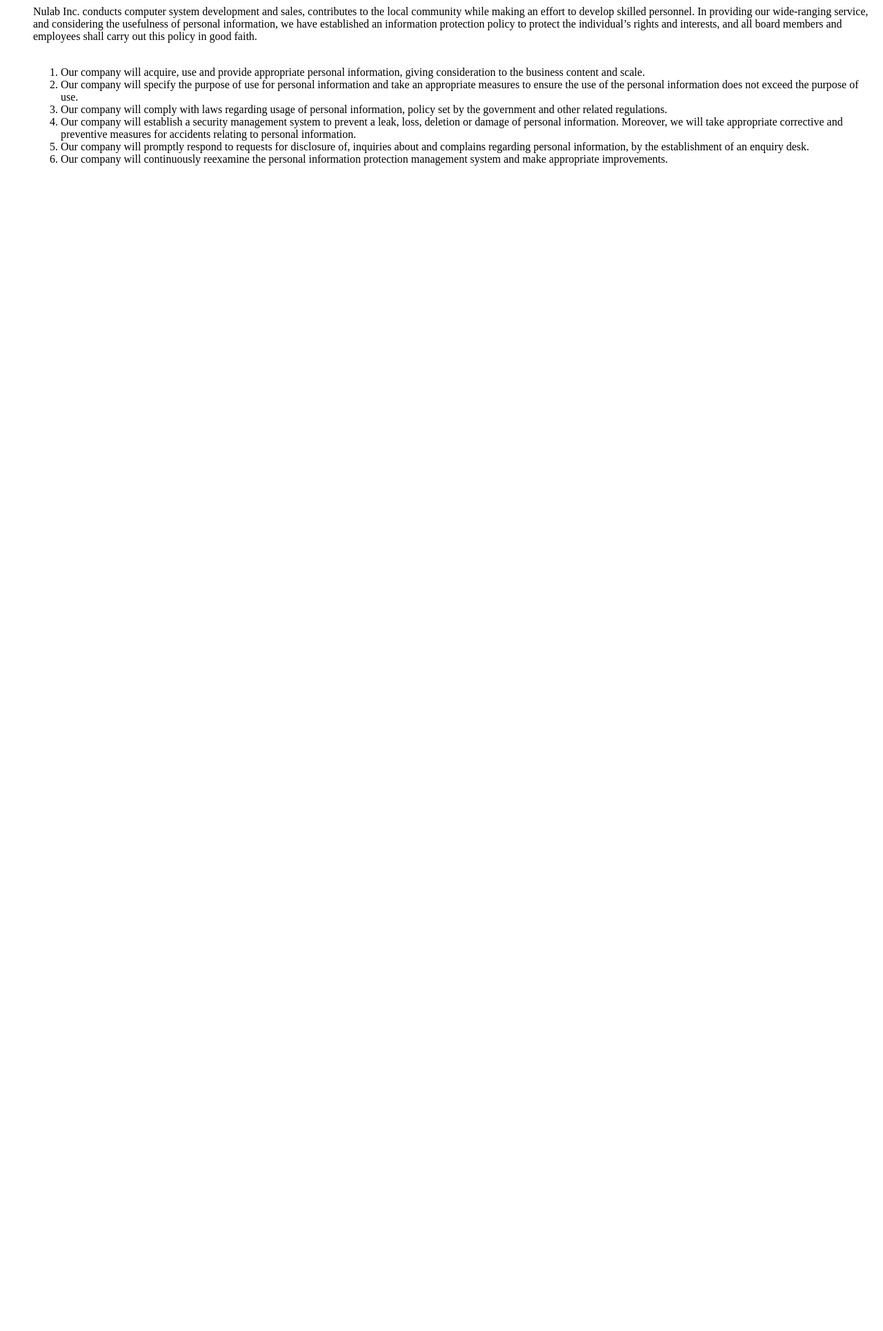
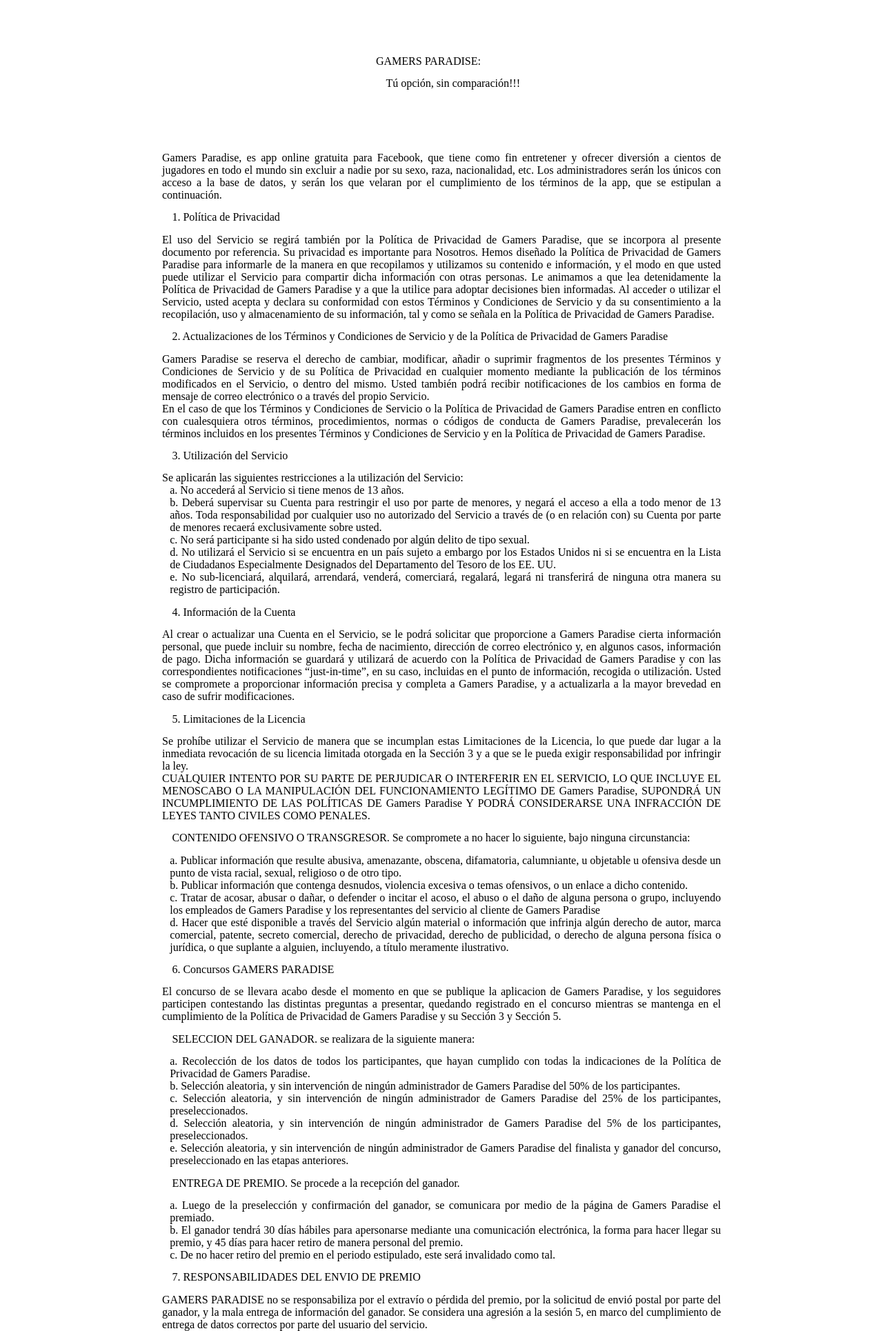
Before and after one commit to JuanGaVS/gamers_paradise, a PHP site: page /tos.html in a window 1280 px wide. Shown: the whole page at 69% size. Before the commit the page ends 240 px from the top, so only its background shows below. Run offline with PHP 8.4, Linux system fonts and the light colour scheme.

Commit message:
tos updated

```diff
--- /dev/null
+++ b/css/tos.css
@@ -0,0 +1,23 @@
+
+
+/* Reset CSS */
+/* CSS Document */
+/* Reset */
+body,div,dl,dt,dd,ul,ol,li,h1,h2,h3,h4,h5,h6,pre,code,form,fieldset,legend,input,button,textarea,p,blockquote,th,td{margin:0;padding:0;}table{border-collapse:collapse;border-spacing:0;}fieldset,img{border:0;}address,caption,cite,code,dfn,em,strong,th,var,optgroup{font-style:inherit;font-weight:inherit;}del,ins{text-decoration:none;}li{list-style:none;}caption,th{text-align:left;}h1,h2,h3,h4,h5,h6{font-size:100%;font-weight:normal;}q:before,q:after{content:'';}abbr,acronym{border:0;font-variant:normal;}sup{vertical-align:baseline;}sub{vertical-align:baseline;}legend{color:#000;}input,button,textarea,select,optgroup,option{font-family:inherit;font-size:inherit;font-style:inherit;font-weight:inherit;}input,button,textarea,select{font-size:100%;}
+
+#wrapper{
+	margin: auto;
+	width: 810px;
+	height: 900px;
+}
+#titulo{
+	width: 405px;
+	height: 50px;
+	display: block;
+	float: right;
+	padding: 80px 95px 80px 0;
+}
+li{margin-left: .7em;}
+
+.descripcion{text-align: justify; float: left; padding: 10px 0 0 0; }
+.subtitle{margin: .9em;}
--- a/encuesta.php
+++ b/encuesta.php
@@ -64,9 +64,9 @@ $questions = $quuestionDAL->getQuestions();
   </div>
 
   <div id="footer">
-                <h2 id="footer-title"><a class="fancybox iframe" rel="group" href="privacy.html">PRIVACIDAD</a> | <a class="fancybox iframe" rel="group" href="tos.html">REGLAS</a></h2>
+                <h2 id="footer-title"><a class="fancybox iframe" rel="group" href="tos.html">REGLAS</a></h2>
                 <p class="information">Al utilizar esta aplicación aceptas las reglas de la misma. Recuerda que no hay un premio real.</p>
-        </div>
+    	</div>
 
     </div>
 
--- a/exitos.php
+++ b/exitos.php
@@ -28,10 +28,10 @@
 
     <a id="contenedor-boton-exitos" href="https://www.facebook.com/pages/Gamers-Paradise/297090210428630" target="_top">IR A LA PÁGINA</a>
 
-    <div id="footer">
-                <h2 id="footer-title"><a class="fancybox iframe" rel="group" href="privacy.html">PRIVACIDAD</a> | <a class="fancybox iframe" rel="group" href="tos.html">REGLAS</a></h2>
+   <div id="footer">
+                <h2 id="footer-title"><a class="fancybox iframe" rel="group" href="tos.html">REGLAS</a></h2>
                 <p class="information">Al utilizar esta aplicación aceptas las reglas de la misma. Recuerda que no hay un premio real.</p>
-        </div>
+    	</div>
 
 </div>
 
--- a/instrucciones.php
+++ b/instrucciones.php
@@ -43,7 +43,7 @@
     <a id="contenedor-boton-intro" onclick="login();return false;">INICIAR</a>
 
     	<div id="footer">
-                <h2 id="footer-title"><a class="fancybox iframe" rel="group" href="privacy.html">PRIVACIDAD</a> | <a class="fancybox iframe" rel="group" href="tos.html">REGLAS</a></h2>
+                <h2 id="footer-title"><a class="fancybox iframe" rel="group" href="tos.html">REGLAS</a></h2>
                 <p class="information">Al utilizar esta aplicación aceptas las reglas de la misma. Recuerda que no hay un premio real.</p>
     	</div>
 </div>
--- a/juego.php
+++ b/juego.php
@@ -56,9 +56,9 @@ $pictures = $game->getPictures();
   </div>
 
     <div id="footer">
-                <h2 id="footer-title"><a class="fancybox iframe" rel="group" href="privacy.html">PRIVACIDAD</a> | <a class="fancybox iframe" rel="group" href="tos.html">REGLAS</a></h2>
+                <h2 id="footer-title"><a class="fancybox iframe" rel="group" href="tos.html">REGLAS</a></h2>
                 <p class="information">Al utilizar esta aplicación aceptas las reglas de la misma. Recuerda que no hay un premio real.</p>
-    </div>
+    	</div>
   </div>
 </div>
 <script src="js/jquery-1.9.1.min.js" type="text/javascript"></script>
--- a/prelike.php
+++ b/prelike.php
@@ -21,9 +21,9 @@
             <p class="paragraphs">Participa llenando las preguntas de nuestra encuesta. Tú y tus amigos podrían ser quienes estén en el sofá la próxima vez. No dejes pasar esta oportunidad.</p>
         </div>
         <div id="footer">
-                <h2 id="footer-title"><a class="fancybox iframe" rel="group" href="privacy.html">PRIVACIDAD</a> | <a class="fancybox iframe" rel="group" href="tos.html">REGLAS</a></h2>
+                <h2 id="footer-title"><a class="fancybox iframe" rel="group" href="tos.html">REGLAS</a></h2>
                 <p class="information">Al utilizar esta aplicación aceptas las reglas de la misma. Recuerda que no hay un premio real.</p>
-        </div>
+    	</div>
 
     </div>
 
--- a/tos.html
+++ b/tos.html
@@ -1,23 +1,127 @@
-<!DOCTYPE html PUBLIC "-//W3C//DTD XHTML 1.0 Transitional//EN" "http://www.w3.org/TR/xhtml1/DTD/xhtml1-transitional.dtd">
-<html xmlns="http://www.w3.org/1999/xhtml">
+<!DOCTYPE html>
+
+<html>
 <head>
-<meta http-equiv="Content-Type" content="text/html; charset=utf-8" />
-<title>Terms of Service</title>
+    <title>Terminos de Uso</title>
+    <meta http-equiv="Content-Type" content="text/html; charset=utf-8" />
+    <link rel="stylesheet" type="text/css" media="screen" href="css/tos.css" />
+
 </head>
+<body>
+    <div id= "wrapper" >
 
-<body>
-<dd>
-									Nulab Inc. conducts computer system development and sales, contributes to the local community while making an effort to develop skilled personnel.
-									In providing our wide-ranging service, and considering the usefulness of personal information, we have established an information protection policy to protect the individual’s rights and interests, and all board members and employees shall carry out this policy in good faith.
-									<br><br>
-									<ol>
-										<li>Our company will acquire, use and provide appropriate personal information, giving consideration to the business content and scale.</li>
-										<li>Our company will specify the purpose of use for personal information and take an appropriate measures to ensure the use of the personal information does not exceed the purpose of use.</li>
-										<li>Our company will comply with laws regarding usage of personal information, policy set by the government and other related regulations.</li>
-										<li>Our company will establish a security management system to prevent a leak, loss, deletion or damage of personal information. Moreover, we will take appropriate corrective and preventive measures for accidents relating to personal information.</li>
-										<li>Our company will promptly respond to requests for disclosure of, inquiries about and complains regarding personal information, by the establishment of an enquiry desk.</li>
-										<li>Our company will continuously reexamine the personal information protection management system and make appropriate improvements.</li>
-									</ol>
-								</dd>
+<div id="titulo">
+<h1>GAMERS PARADISE:  </h1>
+<h2 class="subtitle">Tú opción, sin comparación!!!</h2>
+  </div>
+
+<div class="descripcion">
+<p>Gamers Paradise, es app online gratuita para Facebook, que tiene como fin entretener y ofrecer diversión a
+cientos de jugadores en todo el mundo sin excluir a nadie por su sexo, raza, nacionalidad, etc. Los administradores serán los únicos con acceso a la base de datos, y serán los que velaran por el cumplimiento de los términos de la app,
+que se estipulan a continuación.
+</p>
+
+
+
+<h1 class="subtitle">1. Política de Privacidad</h1>
+<p>
+El uso del Servicio se regirá también por la Política de Privacidad de Gamers Paradise, que se incorpora al presente documento
+por referencia. Su privacidad es importante para Nosotros. Hemos diseñado la Política de Privacidad de Gamers Paradise para
+informarle de la manera en que recopilamos y utilizamos su contenido e información, y el modo en que usted puede utilizar el Servicio
+para compartir dicha información con otras personas. Le animamos a que lea detenidamente la Política de Privacidad de Gamers Paradise y
+a que la utilice para adoptar decisiones bien informadas.
+Al acceder o utilizar el Servicio, usted acepta y declara su conformidad con estos Términos y Condiciones de Servicio y da su consentimiento
+a la recopilación, uso y almacenamiento de su información, tal y como se señala en la Política de Privacidad de Gamers Paradise.
+</p>
+
+<h1 class="subtitle">2. Actualizaciones de los Términos y Condiciones de Servicio y de la Política de Privacidad de Gamers Paradise</h1>
+<p>
+Gamers Paradise se reserva el derecho de cambiar, modificar, añadir o suprimir fragmentos de los presentes Términos y Condiciones de Servicio
+ y de su Política de Privacidad en cualquier momento mediante la publicación de los términos modificados en el Servicio, o dentro del mismo.
+Usted también podrá recibir notificaciones de los cambios en forma de mensaje de correo electrónico o a través del propio Servicio.
+</p>
+<p>
+  En el caso de que los Términos y Condiciones de Servicio o la Política de Privacidad de Gamers Paradise entren en conflicto con cualesquiera otros términos,
+procedimientos, normas o códigos de conducta de Gamers Paradise, prevalecerán los términos incluidos en los presentes Términos y Condiciones de Servicio y
+en la Política de Privacidad de Gamers Paradise.
+</p>
+
+
+
+<h1 class="subtitle">3. Utilización del Servicio</h1>
+<p>Se aplicarán las siguientes restricciones a la utilización del Servicio: </p>
+<p>
+  <ul>
+    <li>a. No accederá al Servicio si tiene menos de 13 años.</li>
+    <li>b. Deberá supervisar su Cuenta para restringir el uso por parte de menores, y negará el acceso a ella a todo menor de 13 años.
+	 Toda responsabilidad por cualquier uso no autorizado del Servicio a través de (o en relación con) su Cuenta por parte de menores
+	 recaerá exclusivamente sobre usted. </li>
+    <li>c. No será participante si ha sido usted condenado por algún delito de tipo sexual.</li>
+    <li>d. No utilizará el Servicio si se encuentra en un país sujeto a embargo por los Estados Unidos ni si se encuentra en la Lista de Ciudadanos
+	 Especialmente Designados del Departamento del Tesoro de los EE. UU.	</li>
+    <li>e. No sub-licenciará, alquilará, arrendará, venderá, comerciará, regalará, legará ni transferirá de ninguna otra manera su registro de participación.</li>
+  </ul>
+</p>
+
+<h1 class="subtitle">4. Información de la Cuenta</h1>
+<p>Al crear o actualizar una Cuenta en el Servicio, se le podrá solicitar que proporcione a Gamers Paradise cierta información personal,
+que puede incluir su nombre, fecha de nacimiento, dirección de correo electrónico y, en algunos casos, información de pago.
+Dicha información se guardará y utilizará de acuerdo con la Política de Privacidad de Gamers Paradise y con las correspondientes notificaciones
+ “just-in-time”, en su caso, incluidas en el punto de información, recogida o utilización. Usted se compromete a proporcionar información precisa y
+completa a Gamers Paradise, y a actualizarla a la mayor brevedad en caso de sufrir modificaciones.
+</p>
+
+
+<h1 class="subtitle">5. Limitaciones de la Licencia</h1>
+<p >Se prohíbe utilizar el Servicio de manera que se incumplan estas Limitaciones de la Licencia, lo que puede dar lugar a la inmediata revocación de su licencia limitada
+ otorgada en la Sección 3 y a que se le pueda exigir responsabilidad por infringir la ley.
+</p><p>
+CUALQUIER INTENTO POR SU PARTE DE PERJUDICAR O INTERFERIR EN EL SERVICIO, LO QUE INCLUYE EL MENOSCABO O LA MANIPULACIÓN DEL FUNCIONAMIENTO LEGÍTIMO DE Gamers Paradise, SUPONDRÁ UN INCUMPLIMIENTO DE LAS POLÍTICAS DE Gamers Paradise Y PODRÁ
+CONSIDERARSE UNA INFRACCIÓN DE LEYES TANTO CIVILES COMO PENALES.
+</p>
+<h3 class="subtitle">CONTENIDO OFENSIVO O TRANSGRESOR. Se compromete a no hacer lo siguiente, bajo ninguna circunstancia:</h3>
+<ul>
+
+    <li>a. Publicar información que resulte abusiva, amenazante, obscena, difamatoria, calumniante, u objetable u ofensiva desde un punto de vista racial, sexual,
+	    religioso o de otro tipo.</li>
+    <li>b. Publicar información que contenga desnudos, violencia excesiva o temas ofensivos, o un enlace a dicho contenido.</li>
+    <li>c. Tratar de acosar, abusar o dañar, o defender o incitar el acoso, el abuso o el daño de alguna persona o grupo, incluyendo los empleados de Gamers Paradise
+	    y los representantes del servicio al cliente de Gamers Paradise</li>
+    <li>d. Hacer que esté disponible a través del Servicio algún material o información que infrinja algún derecho de autor, marca comercial, patente, secreto comercial,
+	 derecho de privacidad, derecho de publicidad, o derecho de alguna persona física o jurídica, o que suplante a alguien, incluyendo, a título meramente ilustrativo.</li>
+</ul>
+
+<h1 class="subtitle">6. Concursos GAMERS PARADISE</h1>
+<p>El concurso de se llevara acabo desde el momento en que se publique la aplicacion de Gamers Paradise, y los seguidores participen contestando las distintas preguntas
+a presentar, quedando registrado en el concurso mientras se mantenga en el cumplimiento de la Política de Privacidad de Gamers Paradise y su Sección 3 y Sección 5.
+</p>
+
+<h3 class="subtitle" >SELECCION DEL GANADOR. se realizara de la siguiente manera:</h3>
+<ul>
+    <li>a. Recolección de los datos de todos los participantes, que hayan cumplido con todas la indicaciones  de la Política de Privacidad de Gamers Paradise.</li>
+    <li>b. Selección  aleatoria, y sin intervención de ningún administrador de Gamers Paradise del 50% de los participantes.</li>
+    <li>c. Selección  aleatoria, y sin intervención de ningún administrador de Gamers Paradise del 25% de los participantes, preseleccionados.</li>
+    <li>d. Selección  aleatoria, y sin intervención de ningún administrador de Gamers Paradise del 5% de los participantes, preseleccionados.</li>
+    <li>e. Selección  aleatoria, y sin intervención de ningún administrador de Gamers Paradise del finalista y ganador del concurso, preseleccionado en
+	las etapas anteriores.</li>
+</ul>
+<h3 class="subtitle">ENTREGA DE PREMIO. Se procede a la recepción del ganador.</h3>
+
+<ul>
+    <li>a. Luego de la preselección y confirmación del ganador, se comunicara por medio de la página de Gamers Paradise el premiado.</li>
+    <li>b. El ganador tendrá 30 días hábiles para apersonarse mediante una comunicación electrónica, la forma para hacer llegar su premio, y 45 días  para hacer retiro de manera personal del premio.</li>
+    <li>c. De no hacer retiro del premio en el periodo estipulado, este será invalidado como tal.</li>
+</ul>
+
+<h1 class="subtitle">7. RESPONSABILIDADES DEL ENVIO DE PREMIO</h1>
+   <p>GAMERS PARADISE no se responsabiliza por el extravío o pérdida del premio, por la solicitud de envió postal por parte del ganador, y  la mala entrega de información del ganador. Se considera una agresión a la sesión 5, en marco del cumplimiento de entrega de datos correctos por parte del usuario del servicio.</p>
+
+    </div>
+    </div>
+
+
+
+
+    <script src="js/main.js" type="text/javascript"></script>
 </body>
 </html>
```
Also changed, not shown: _notes/dwsync.xml (+9 -54 lines), css/_notes/dwsync.xml (+3 -43 lines), entities/_notes/dwsync.xml (+2 -15 lines), imagenes/_notes/dwsync.xml (+3 -19 lines).
